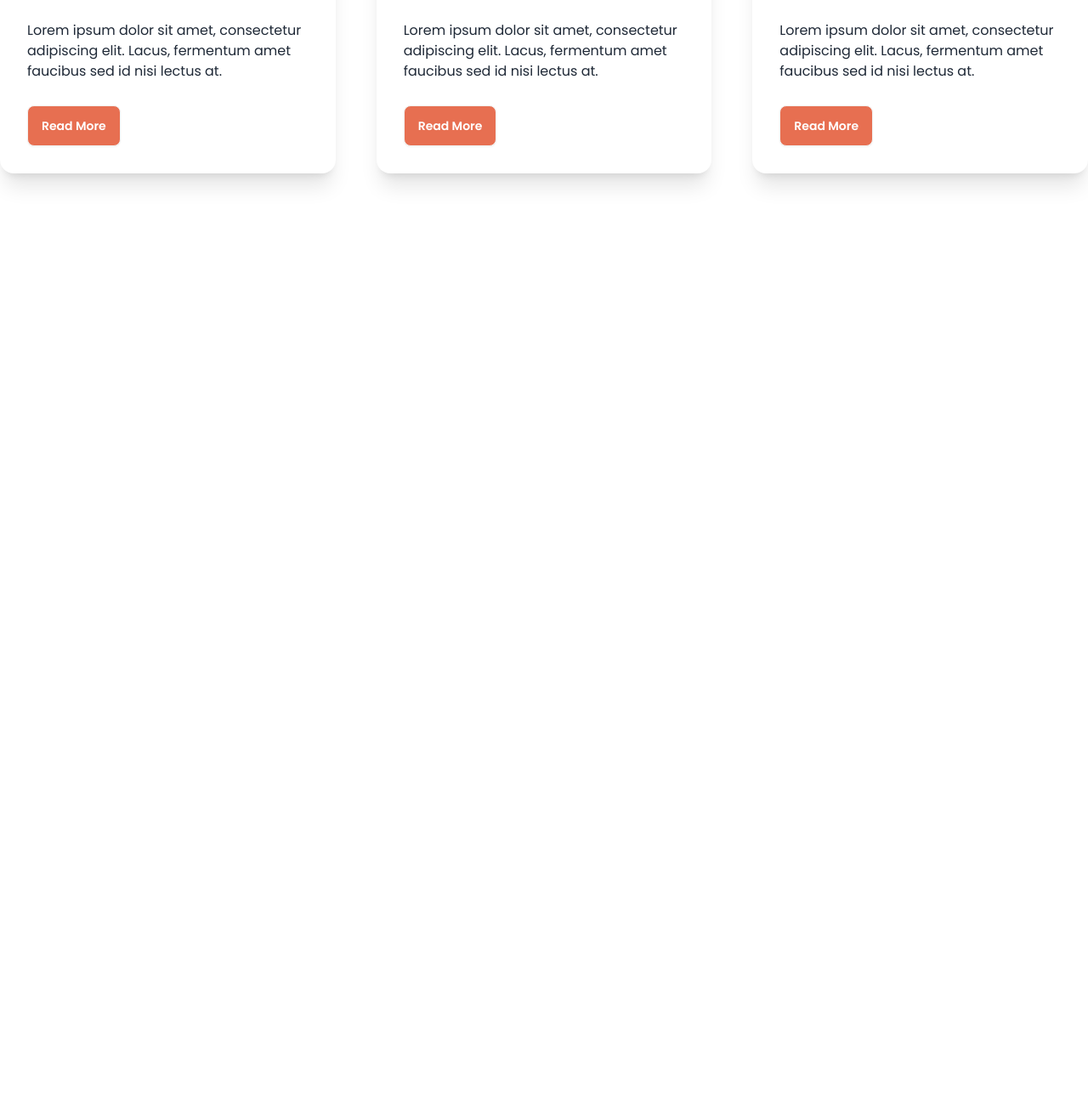
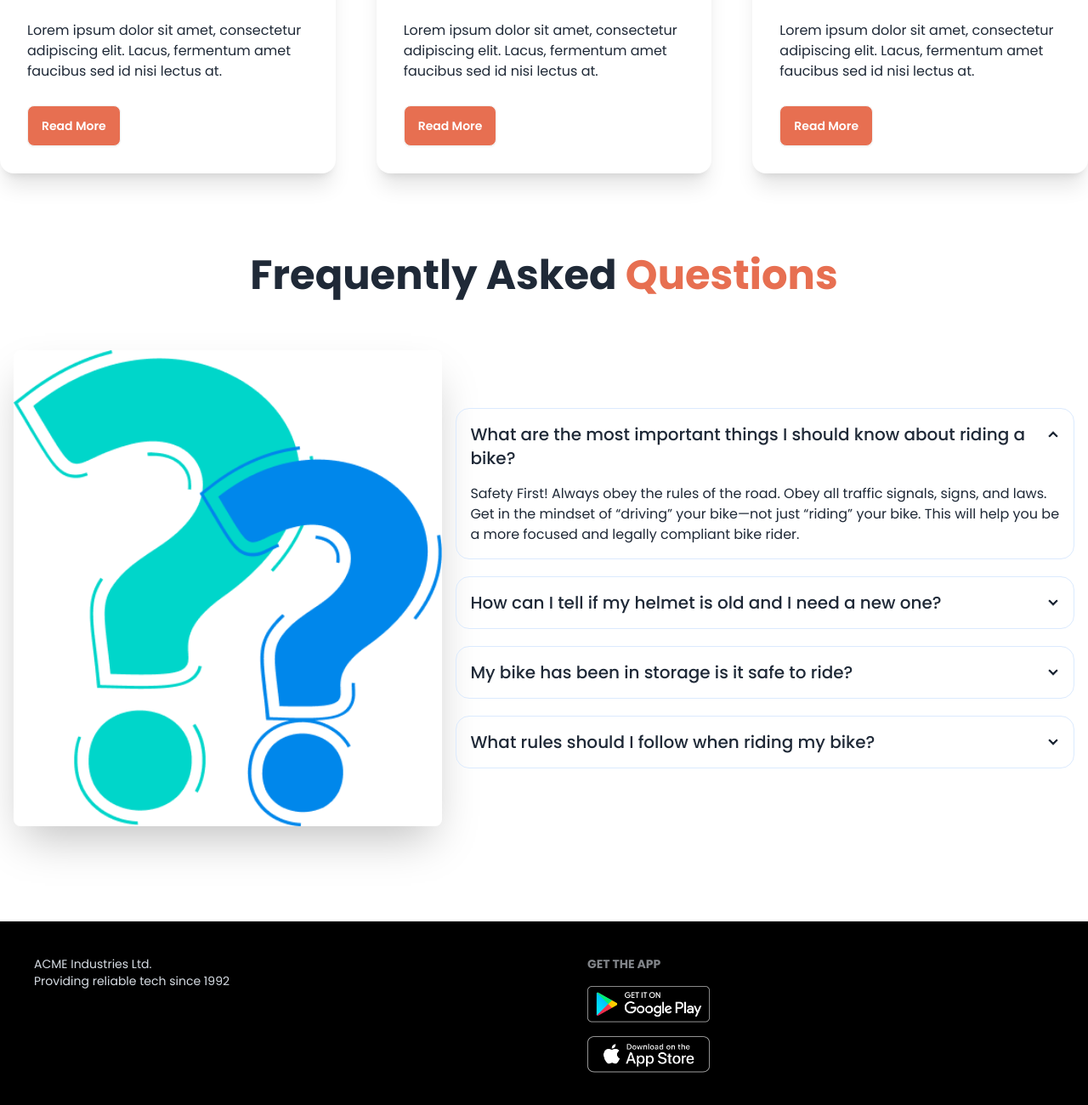
Before and after one commit to AhanafAtif40/biker-zone, a plain HTML site: page index.html in a window 1280 px wide. Shown: the part 1130-2430 px from the top of the page at 85% size. Before the commit the page ends 1430 px from the top, so only its background shows below. Drawn offline with nearby package versions, Linux system fonts and the light colour scheme.

Commit message:
added faq section

```diff
--- a/index.html
+++ b/index.html
@@ -208,9 +208,71 @@
                   </div>
              </div>
           </section>
+
+          <!-- Happy Clients -->
+           <section></section>
+
+           <!-- FAQ Section -->
+            <section class="my-24">
+                <h3 class="text-5xl font-bold text-center mb-12">Frequently Asked <span class="text-bike-primary">Questions</span></h3>
+                <div class="hero">
+                    <div class="hero-content flex-col lg:flex-row">
+                      <img
+                        src="images/others/faq.png"
+                        class="w-full rounded-lg shadow-2xl"/>
+                      <div class="space-y-5">
+                        <div class="collapse collapse-arrow border border-blue-100">
+                            <input type="radio" name="my-accordion-2" checked="checked" />
+                            <div class="collapse-title text-xl font-medium">What are the most important things I should
+                                know about riding a bike?</div>
+                            <div class="collapse-content">
+                              <p>Safety First! Always obey the rules of the road. Obey all traffic signals, signs, and laws. Get in the mindset of “driving” your bike—not just “riding” your bike. This will help you be a more focused and legally compliant bike rider. </p>
+                            </div>
+                          </div>
+                          <div class="collapse collapse-arrow border border-blue-100">
+                            <input type="radio" name="my-accordion-2" />
+                            <div class="collapse-title text-xl font-medium">How can I tell if my helmet is old and I need a
+                                new one?</div>
+                            <div class="collapse-content">
+                              <p>Safety First! Always obey the rules of the road. Obey all traffic signals, signs, and laws. Get in the mindset of “driving” your bike—not just “riding” your bike. This will help you be a more focused and legally compliant bike rider. </p>
+                            </div>
+                          </div>
+                          <div class="collapse collapse-arrow border border-blue-100">
+                            <input type="radio" name="my-accordion-2" />
+                            <div class="collapse-title text-xl font-medium">My bike has been in storage is it safe to ride?</div>
+                            <div class="collapse-content">
+                              <p>Safety First! Always obey the rules of the road. Obey all traffic signals, signs, and laws. Get in the mindset of “driving” your bike—not just “riding” your bike. This will help you be a more focused and legally compliant bike rider.</p>
+                            </div>
+                          </div>
+                          <div class="collapse collapse-arrow border border-blue-100">
+                            <input type="radio" name="my-accordion-2" />
+                            <div class="collapse-title text-xl font-medium">What rules should I follow when riding my bike?</div>
+                            <div class="collapse-content">
+                              <p>Safety First! Always obey the rules of the road. Obey all traffic signals, signs, and laws. Get in the mindset of “driving” your bike—not just “riding” your bike. This will help you be a more focused and legally compliant bike rider.</p>
+                            </div>
+                          </div>
+                      </div>
+                    </div>
+                  </div>
+            </section>
       </main>
 
       <!-- Footer Section -->
-       <footer></footer>
+      <footer class="footer bg-black text-neutral-content p-10">
+        <aside>
+          <p>
+            ACME Industries Ltd.
+            <br />
+            Providing reliable tech since 1992
+          </p>
+        </aside>
+        <nav>
+          <h6 class="footer-title">Get the App</h6>
+          <div class="grid grid-cols-1 gap-4">
+            <a><img class="w-36" src="images/others/android.png" alt=""></a>
+            <a><img class="w-36" src="images/others/ios.png" alt=""></a>
+          </div>
+        </nav>
+      </footer>
 </body>
 </html>
```
